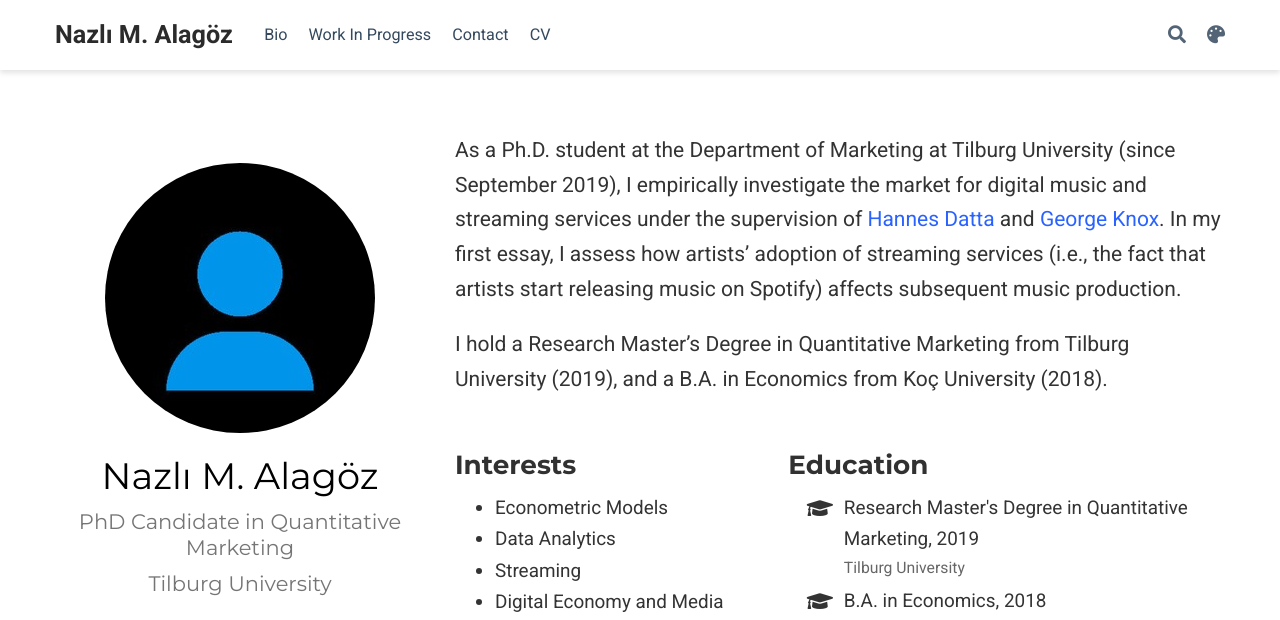
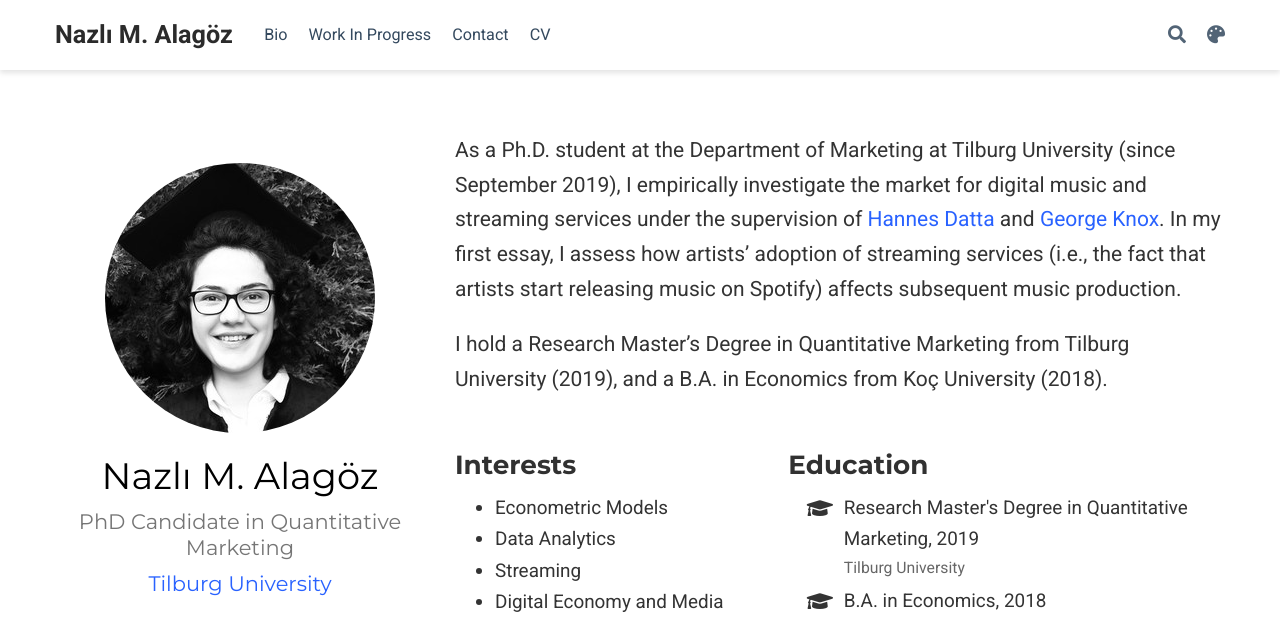
Before and after one commit to nazlialagoz/nazlialagoz.github.io, a plain HTML site: page author/nazlı-m.-alagoz/index.html in a window 1280 px wide. Shown: the top 620 px of the page. Drawn offline with nearby package versions, Linux system fonts and the light colour scheme; some packages are replaced by stand-ins of ours.

Commit message:
add mail link

```diff
--- a/author/nazlı-m.-alagoz/index.html
+++ b/author/nazlı-m.-alagoz/index.html
@@ -531,7 +531,7 @@
 
 
 
-      <img class="avatar avatar-circle" src="/author/nazl%C4%B1-m.-alagoz/avatar_hu52a603635ecebd45650b162dadabb4e5_12861_270x270_fill_q90_lanczos_center.jpg" alt="Nazlı M. Alagöz">
+      <img class="avatar avatar-circle" src="/author/nazl%C4%B1-m.-alagoz/avatar_hua6b8ccea3eed99a88597fcfb2a2f8833_391863_270x270_fill_q90_lanczos_center.jpg" alt="Nazlı M. Alagöz">
 
 
       <div class="portrait-title">
@@ -540,9 +540,9 @@
 
 
         <h3>
-
+          <a href="https://www.tilburguniversity.edu/staff/n-m-alagoz" target="_blank" rel="noopener">
           <span>Tilburg University</span>
-
+          </a>
         </h3>
 
       </div>
@@ -558,10 +558,8 @@
 
 
 
-
-
         <li>
-          <a href="/#contact" >
+          <a href="mailto:n.m.alagoz@tilburguniversity.edu" >
             <i class="fas fa-envelope big-icon"></i>
           </a>
         </li>
```
Also changed, not shown: index.html (+4 -6 lines), author/nazlı-m.-alagoz/avatar.jpg, author/nazlı-m.-alagoz/avatar_hua6b8ccea3eed99a88597fcfb2a2f8833_391863_270x270_fill_q90_lanczos_center.jpg (added).
